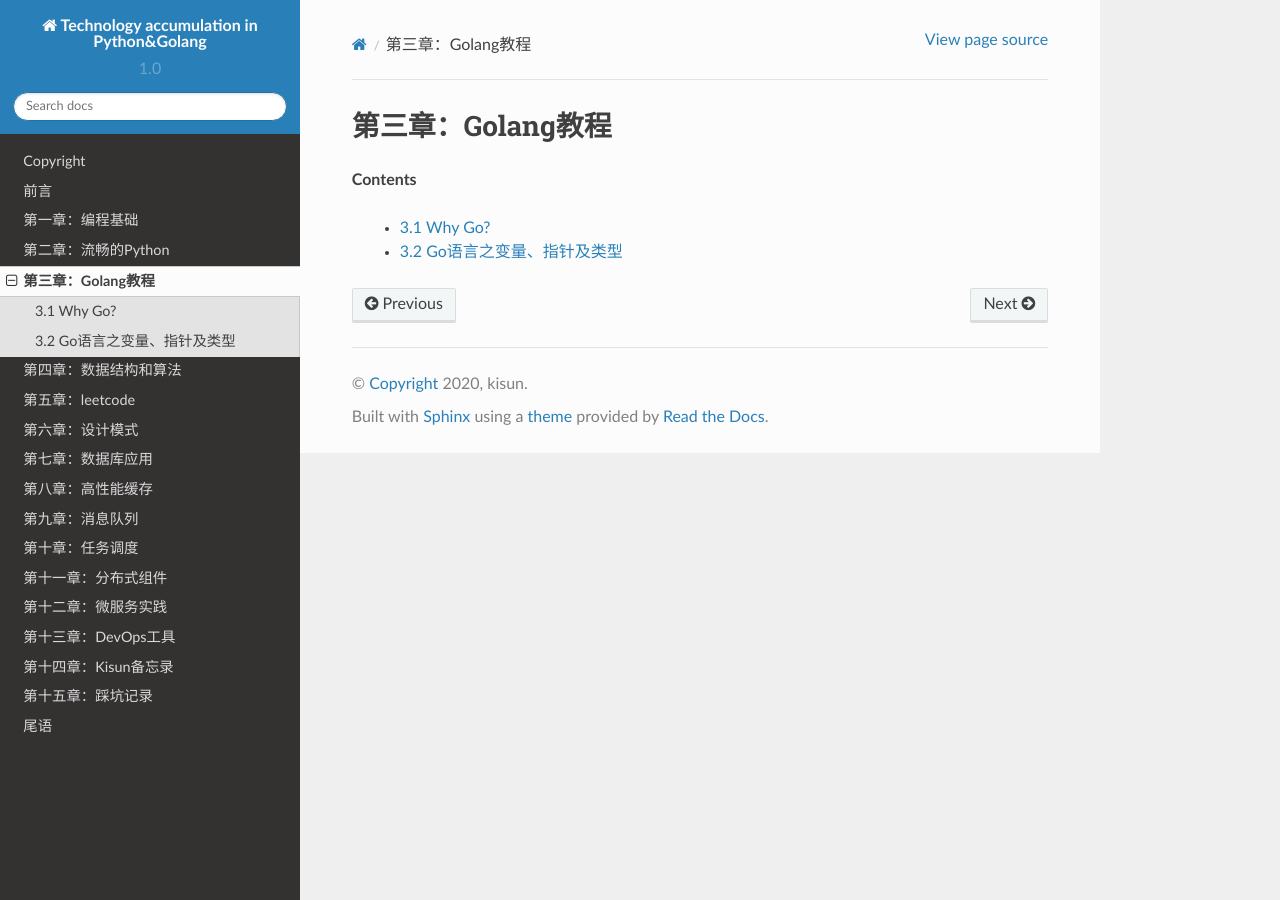
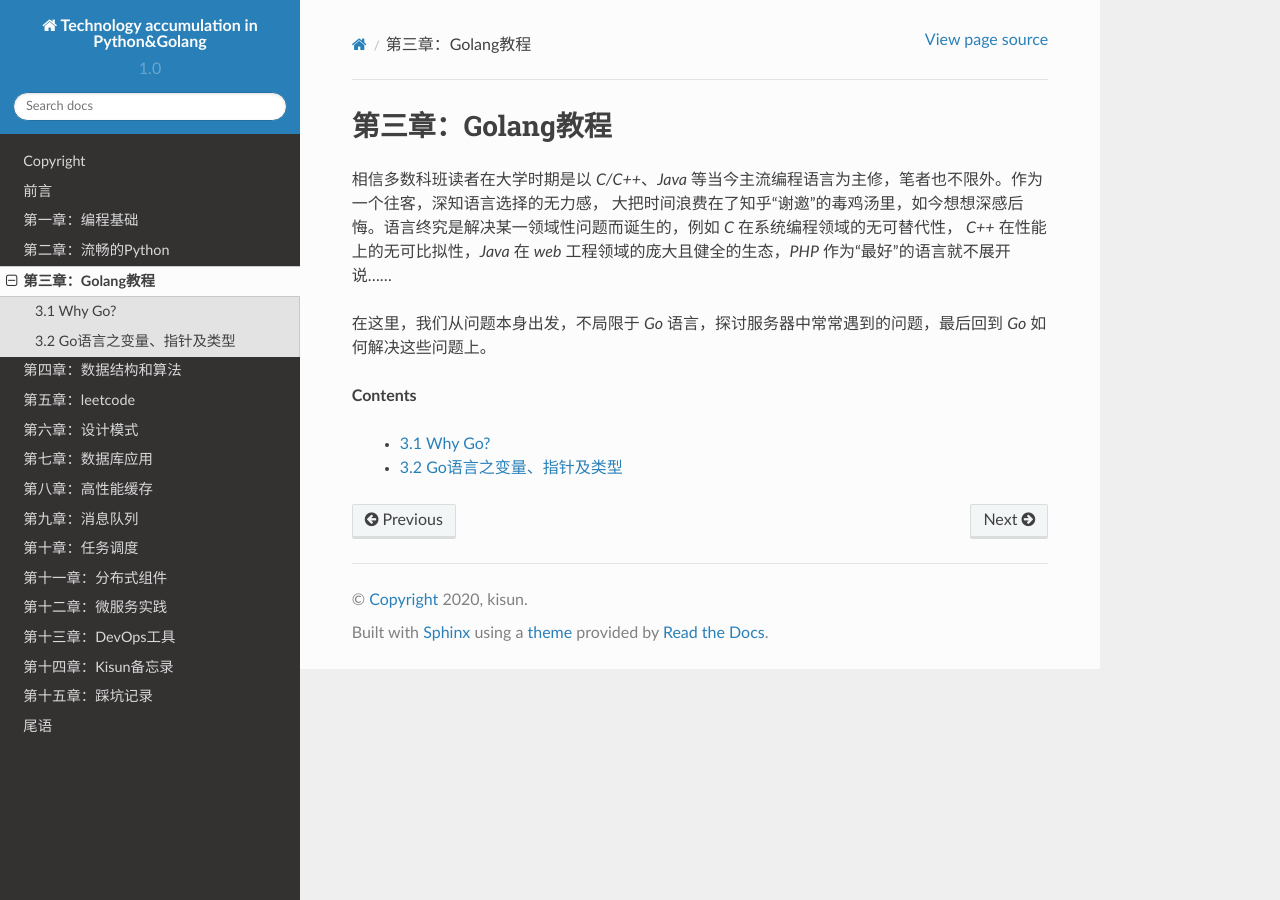
Before and after one commit to kisun-bit/Python-Golang-technology-accumulation, a Sphinx documentation site: the page built from source/chapters/c03_go_tutorial.rst, in a window 1280 px wide. Built offline with Sphinx 7.4.7 and the Read the Docs theme 2.0.0, drawn with Linux system fonts in a browser that asks for light colours.

Commit message:
补充golang教程 -目录说明

```diff
--- a/source/chapters/c03_go_tutorial.rst
+++ b/source/chapters/c03_go_tutorial.rst
@@ -1,5 +1,11 @@
 第三章：Golang教程
 ========================
+
+相信多数科班读者在大学时期是以 *C/C++*、*Java* 等当今主流编程语言为主修，笔者也不限外。作为一个往客，深知语言选择的无力感，
+大把时间浪费在了知乎“谢邀”的毒鸡汤里，如今想想深感后悔。语言终究是解决某一领域性问题而诞生的，例如 *C* 在系统编程领域的无可替代性，
+*C++* 在性能上的无可比拟性，*Java* 在 *web* 工程领域的庞大且健全的生态，*PHP* 作为“最好”的语言就不展开说......
+
+在这里，我们从问题本身出发，不局限于 *Go* 语言，探讨服务器中常常遇到的问题，最后回到 *Go* 如何解决这些问题上。
 
 **Contents**
 
```
